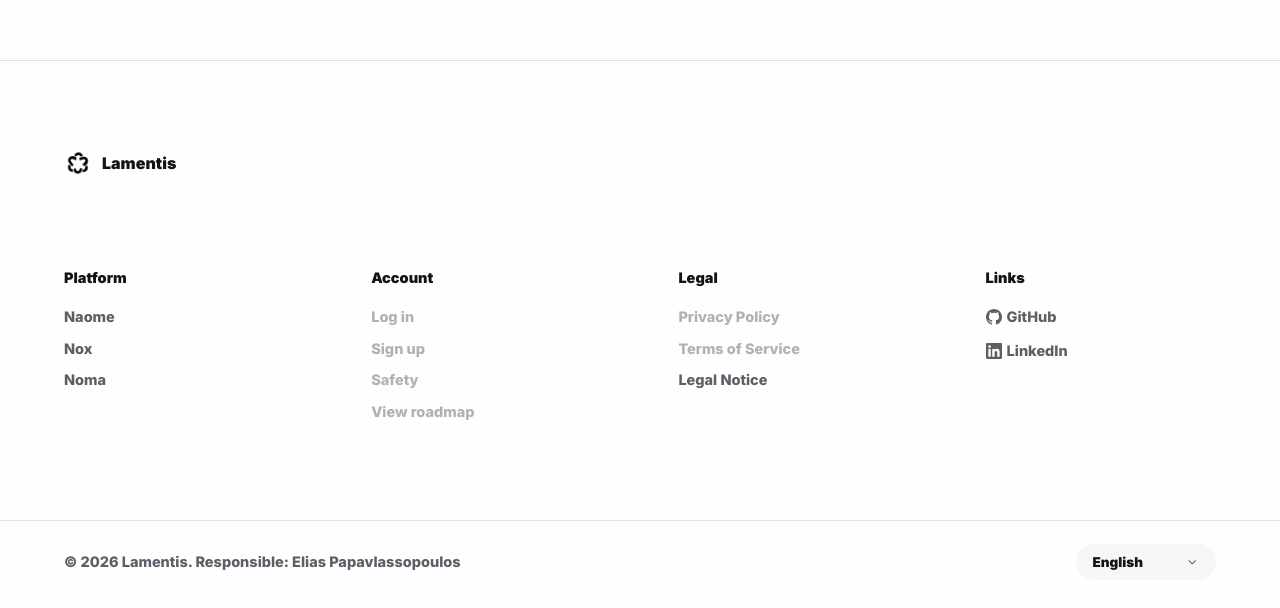
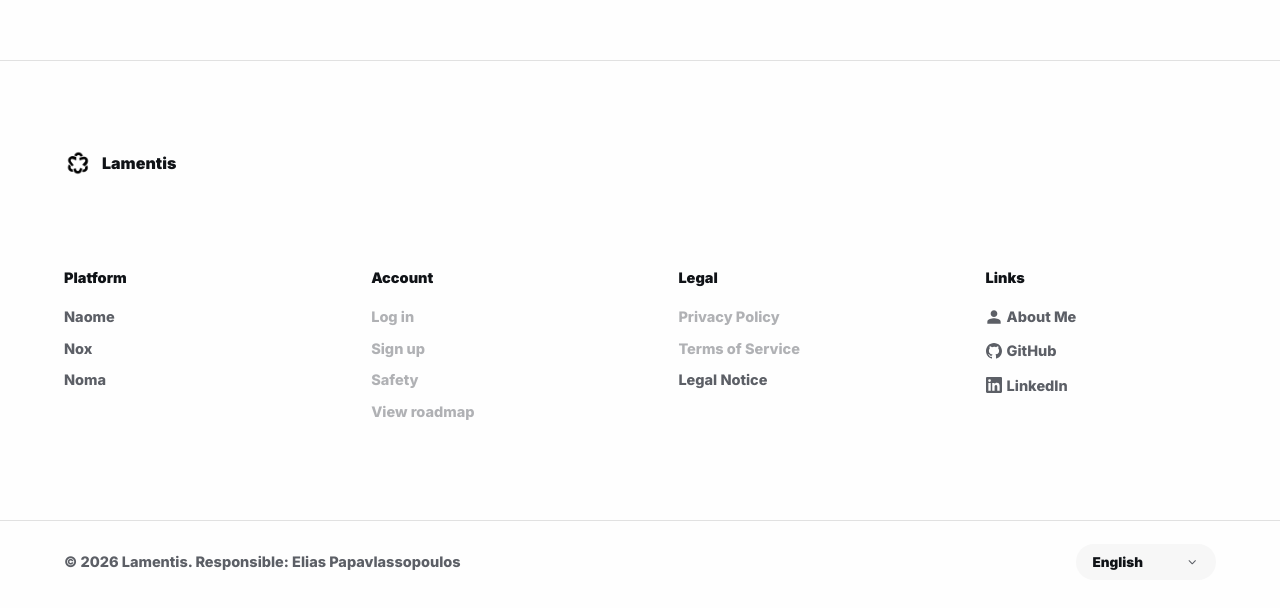
Before and after one commit to Lamentis-O/lamentis-site, a Next.js app in the folder frontend/: page /en/naome in a window 1280 px wide. Shown: the part 260-868 px from the top of the page. Built offline with nearby package versions, Linux system fonts and the light colour scheme.

Commit message:
feat(footer): add about me link in links section

```diff
--- a/frontend/app/[locale]/[slug]/page.tsx
+++ b/frontend/app/[locale]/[slug]/page.tsx
@@ -5,7 +5,7 @@ import {
   supportedLocales,
 } from "@/lib/home-content";
 
-const emptyPageSlugs = ["naome", "nox", "noma", "legal-notice"] as const;
+const emptyPageSlugs = ["naome", "nox", "noma", "legal-notice", "about-me"] as const;
 
 type EmptyPageSlug = (typeof emptyPageSlugs)[number];
 
@@ -15,12 +15,14 @@ const emptyPageLabels: Record<Locale, Record<EmptyPageSlug, string>> = {
     nox: "Nox",
     noma: "Noma",
     "legal-notice": "Legal Notice",
+    "about-me": "About Me",
   },
   de: {
     naome: "Naome",
     nox: "Nox",
     noma: "Noma",
     "legal-notice": "Impressum",
+    "about-me": "Über mich",
   },
 };
 
--- a/frontend/components/site/site-footer.tsx
+++ b/frontend/components/site/site-footer.tsx
@@ -48,6 +48,22 @@ function renderFooterLink(link: FooterSectionLink, index: number, className: str
           <path
             fill="currentColor"
             d="M22.225 0H1.771C.79 0 0 .771 0 1.723v20.553C0 23.23.79 24 1.771 24h20.454C23.21 24 24 23.229 24 22.277V1.723C24 .771 23.21 0 22.229 0h-.004zM7.12 20.452H3.56V9h3.56v11.452zM5.34 7.433a2.063 2.063 0 1 1 .002-4.126 2.063 2.063 0 0 1-.002 4.126zm15.116 13.019h-3.558v-5.569c0-1.328-.027-3.04-1.852-3.04-1.853 0-2.136 1.445-2.136 2.939v5.67h-3.56V9h3.418v1.562h.047c.476-.9 1.637-1.852 3.366-1.852 3.6 0 4.264 2.37 4.264 5.455v6.287z"
+          />
+        </svg>
+      )
+      : link.icon === "about"
+      ? (
+        <svg
+          aria-hidden="true"
+          width={16}
+          height={16}
+          viewBox="0 0 24 24"
+          fill="none"
+          xmlns="http://www.w3.org/2000/svg"
+        >
+          <path
+            fill="currentColor"
+            d="M12 12c2.761 0 5-2.239 5-5s-2.239-5-5-5-5 2.239-5 5 2.239 5 5 5zm0 2c-3.314 0-10 1.657-10 5v3h20v-3c0-3.343-6.686-5-10-5z"
           />
         </svg>
       )
--- a/frontend/lib/home-content.ts
+++ b/frontend/lib/home-content.ts
@@ -8,7 +8,7 @@ export type FooterSectionLink = {
   disabled?: boolean;
   action?: boolean;
   external?: boolean;
-  icon?: "github" | "linkedin";
+  icon?: "github" | "linkedin" | "about";
 };
 
 export type FooterSection = {
@@ -69,6 +69,11 @@ export const contentByLocale: Record<Locale, HomepageCopy> = {
         title: "Links",
         links: [
           {
+            label: "About Me",
+            href: "/en/about-me",
+            icon: "about",
+          },
+          {
             label: "GitHub",
             href: "https://github.com/Lamentis-O",
             external: true,
@@ -125,6 +130,11 @@ export const contentByLocale: Record<Locale, HomepageCopy> = {
         title: "Links",
         links: [
           {
+            label: "Über mich",
+            href: "/de/about-me",
+            icon: "about",
+          },
+          {
             label: "GitHub",
             href: "https://github.com/Lamentis-O",
             external: true,
```
